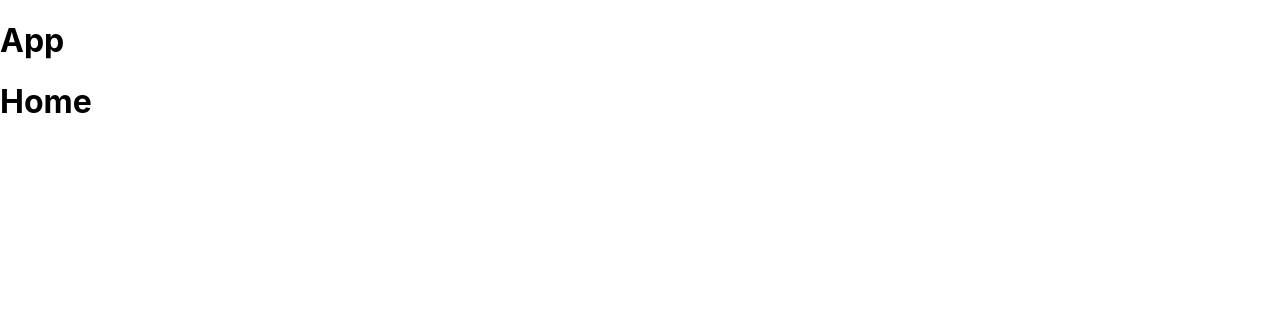
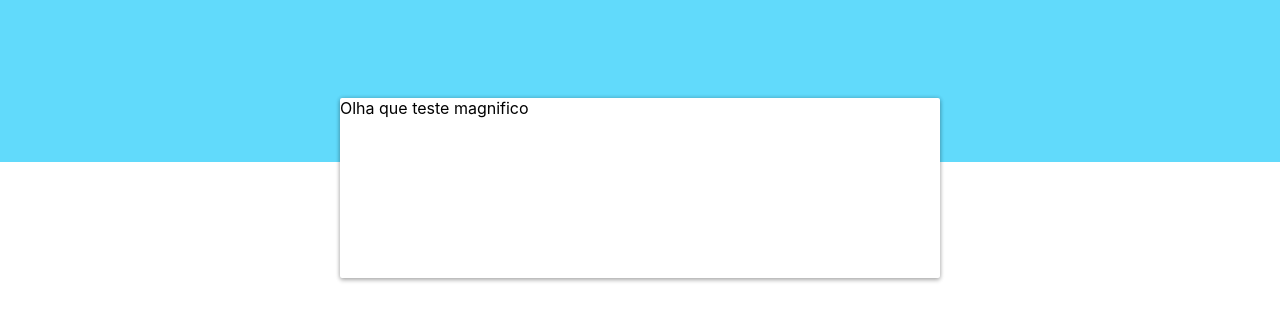
Before and after one commit to MiguelAleixo/material-design-components, a React (Create React App) app: page / in a window 1280 px wide. Shown: the top 320 px of the page. Built offline with nearby package versions, Linux system fonts and the light colour scheme.

Commit message:
organizando interface

```diff
--- a/src/App.js
+++ b/src/App.js
@@ -1,12 +1,15 @@
 import React from 'react';
 import Home from './main/home/Home'
+import Toolbar from './components/toolbar/Toolbar'
+import Card from './components/card/Card'
 
 function App() {
   // render() {
     return (
       <div>
-        <h1> App </h1>
-        <Home/>
+        <Toolbar/>
+          <Card/>
+        {/*<Home/>*/}
       </div>
       // <div className="App">
       //   <header className="App-header">
--- /dev/null
+++ b/src/components/card/Card.css
@@ -0,0 +1,20 @@
+.card{
+    width: 600px;
+    height: 180px;
+    margin: auto;
+    position: relative;
+    bottom: 64px;
+    background-color: #FFFF;
+    border-radius: 2px;
+    display: block;
+    box-shadow: 0 0 4px 0 rgba(0,0,0,.14), 0 3px 4px 0 rgba(0,0,0,.12), 0 1px 5px 0 rgba(0,0,0,.20);
+    max-width: 100%;
+    transition: 2s;
+}
+
+@media screen and (max-width: 600px) {
+    .card {
+        width: 100%;
+        top: 0;
+    }
+}
--- /dev/null
+++ b/src/components/card/Card.js
@@ -0,0 +1,11 @@
+import React from 'react';
+import './Card.css'
+
+function Card() {
+    return (
+        <div className="card">
+            <div> Olha que teste magnifico </div>
+        </div>
+    );
+}
+export default Card;
--- /dev/null
+++ b/src/components/toolbar/Toolbar.css
@@ -0,0 +1,12 @@
+.toolbar {
+    width: 100%;
+    height: 162px;
+    background-color: #61dafb;
+    transition: 2s;
+}
+
+@media screen and (max-width: 600px) {
+    .toolbar {
+        height: 48px;
+    }
+}
--- /dev/null
+++ b/src/components/toolbar/Toolbar.js
@@ -0,0 +1,9 @@
+import React from 'react';
+import './Toolbar.css'
+
+function Toolbar() {
+    return (
+        <div className="toolbar"></div>
+    );
+}
+export default Toolbar;
--- a/src/main/home/Home.js
+++ b/src/main/home/Home.js
@@ -1,11 +1,9 @@
 import React from 'react';
 
 function Home() {
-  // render() {
     return (
       <h1> Home </h1>
     );
-  // }
 }
 
 export default Home;
```
Also changed, not shown: 1 other file (tests, documents, lock files or other folders).
